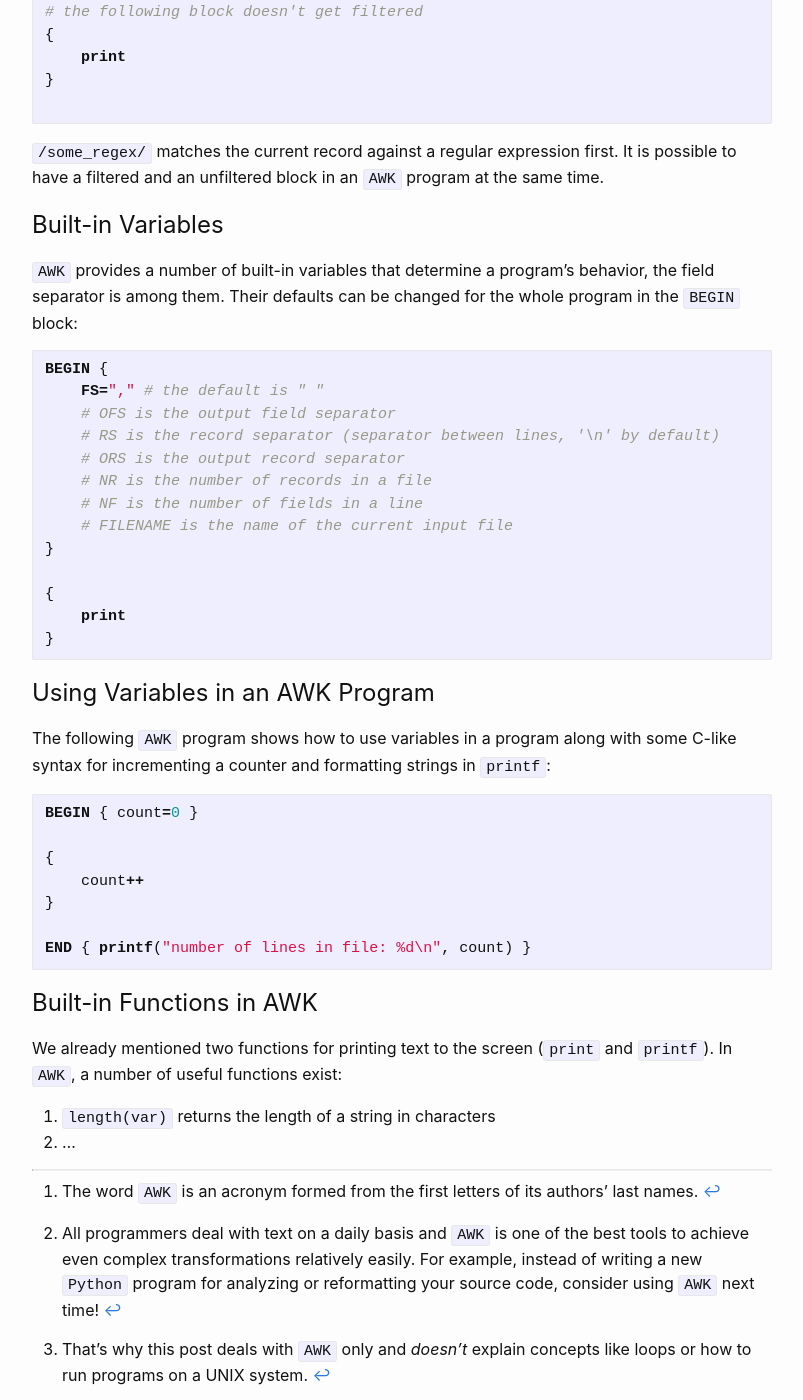
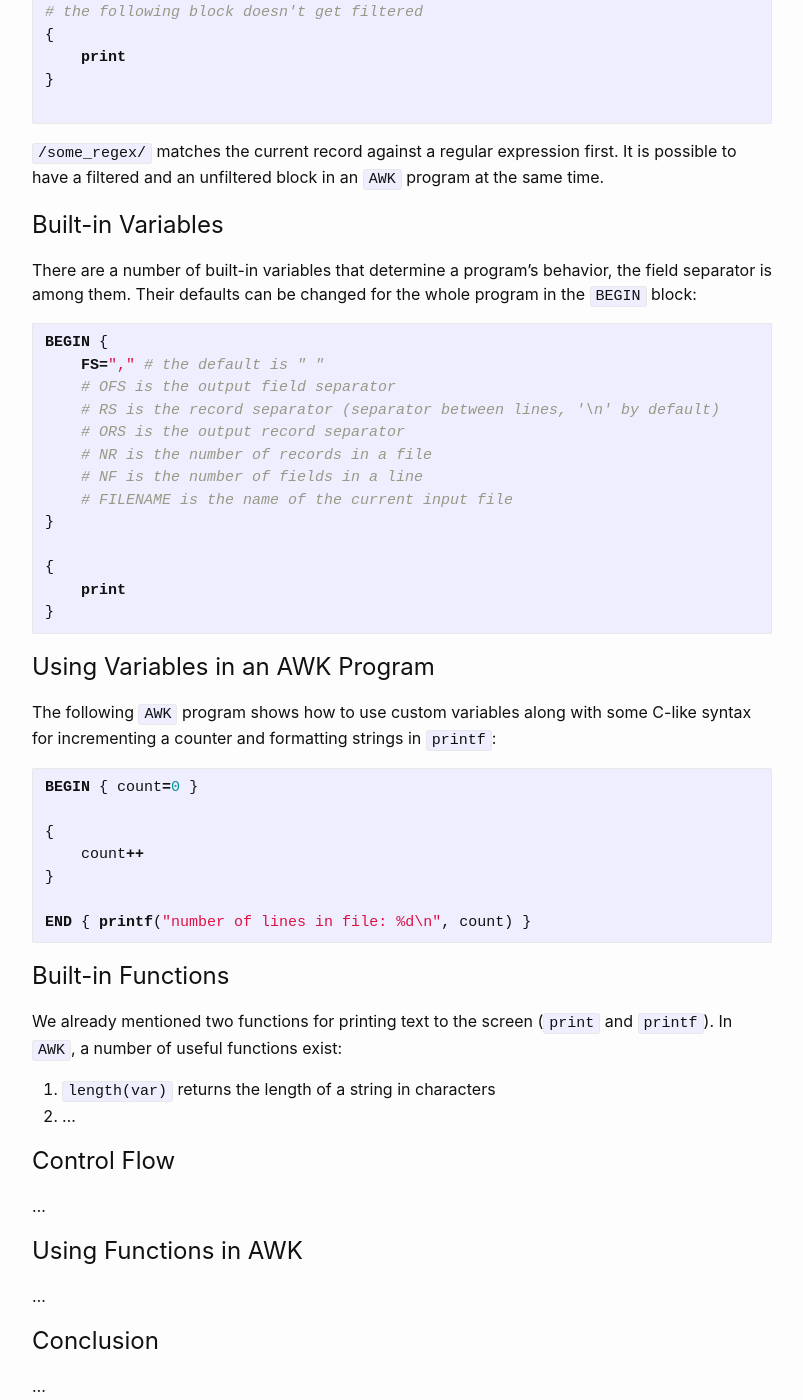
Before and after one commit to DanielSchuette/DanielSchuette.github.io, a Jekyll site: the page built from _posts/2019-08-25-awk_basics.md, in a window 1280 px wide and 1400 px high, scrolled down 2269 px. Shown: the whole window, without its empty margins (238-1041 px from the left). Built offline with Jekyll 4.4.1, drawn with Linux system fonts in a browser that asks for light colours; nearby versions of some CDN libraries; some web fonts are replaced; comment, search, counter and statistics services are not loaded.

Commit message:
update awk skeleton

````diff
--- a/_posts/2019-08-25-awk_basics.md
+++ b/_posts/2019-08-25-awk_basics.md
@@ -86,7 +86,7 @@ BEGIN {
 `/some_regex/` matches the current record against a regular expression first. It is possible to have a filtered and an unfiltered block in an `AWK` program at the same time.
 
 # Built-in Variables
-`AWK` provides a number of built-in variables that determine a program's behavior, the field separator is among them. Their defaults can be changed for the whole program in the `BEGIN` block:
+There are a number of built-in variables that determine a program's behavior, the field separator is among them. Their defaults can be changed for the whole program in the `BEGIN` block:
 
 ```awk
 BEGIN {
@@ -105,7 +105,7 @@ BEGIN {
 ```
 
 # Using Variables in an AWK Program
-The following `AWK` program shows how to use variables in a program along with some C-like syntax for incrementing a counter and formatting strings in `printf`:
+The following `AWK` program shows how to use custom variables along with some C-like syntax for incrementing a counter and formatting strings in `printf`:
 
 ```awk
 BEGIN { count=0 }
@@ -117,11 +117,20 @@ BEGIN { count=0 }
 END { printf("number of lines in file: %d\n", count) }
 ```
 
-# Built-in Functions in AWK
+# Built-in Functions
 We already mentioned two functions for printing text to the screen (`print` and `printf`). In `AWK`, a number of useful functions exist:
 
 1. `length(var)` returns the length of a string in characters
 1. ...
+
+# Control Flow
+...
+
+# Using Functions in AWK
+...
+
+# Conclusion
+...
 
 <hr class="hr-light">
 
````
